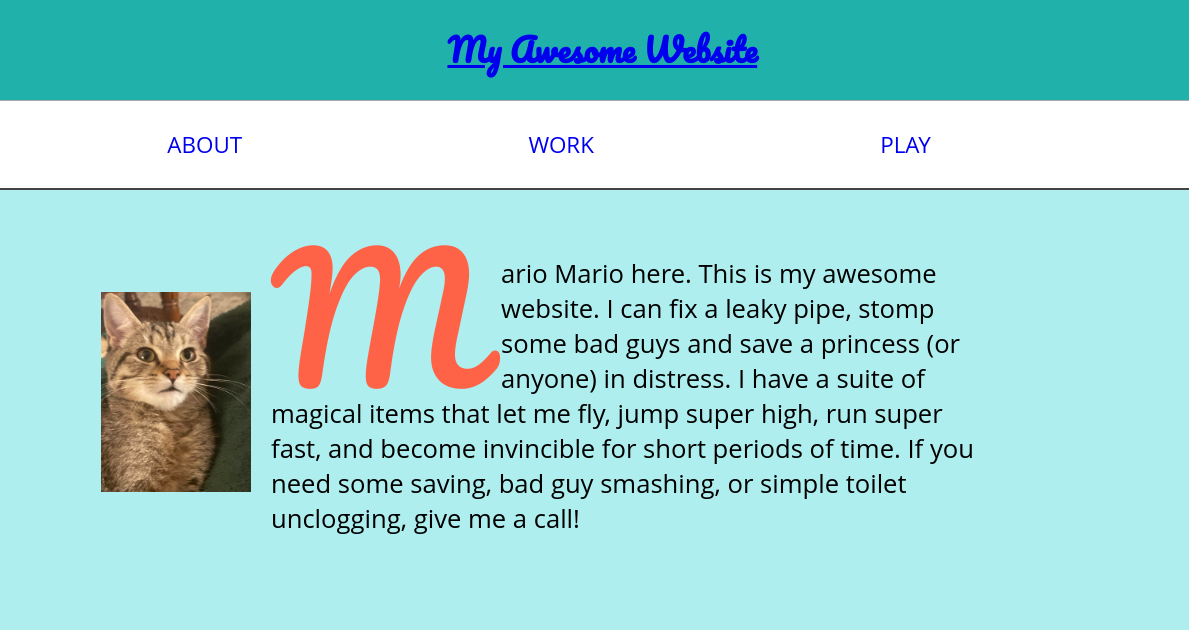
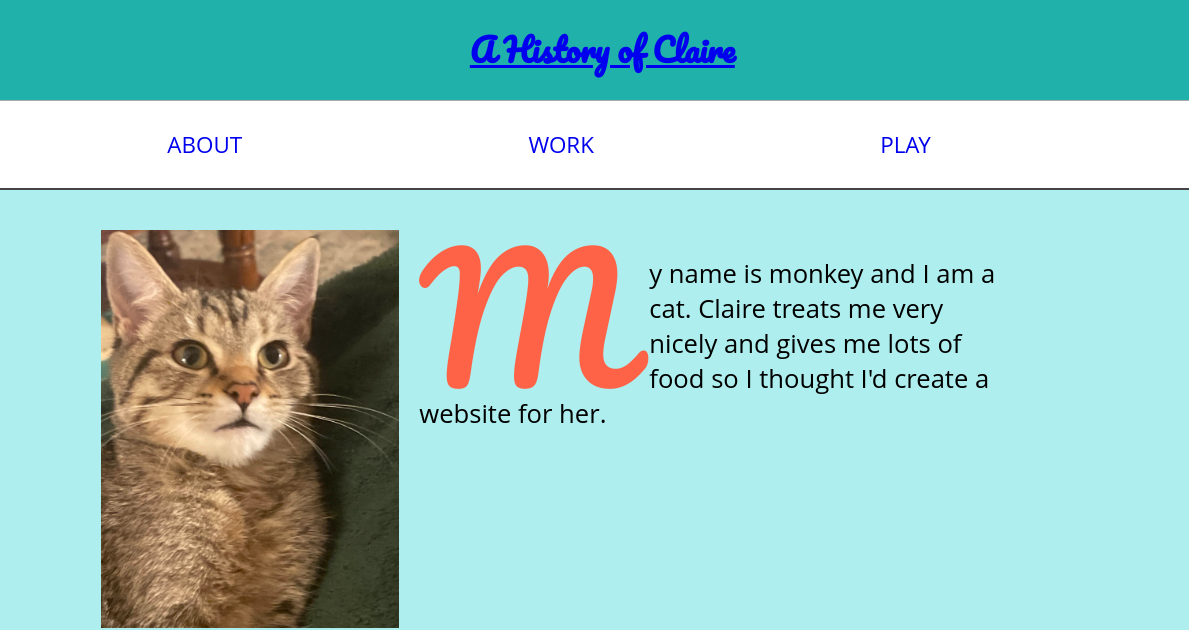
Before and after one commit to claire-sz/Claire-is-cool, a plain HTML site: page index.html in a window 1280 px wide. Shown: the top 630 px of the page, 91-1280 px from the left. Drawn offline with Linux system fonts and the light colour scheme.

Commit message:
update title/text

```diff
--- a/index.html
+++ b/index.html
@@ -2,7 +2,7 @@
 <html>
 
 <head>
-  <title>Mario Mario</title>
+  <title>Claire is Awesome</title>
   <link rel="stylesheet" type="text/css" href="style.css">
   <link rel="preconnect" href="https://fonts.gstatic.com">
   <link href="https://fonts.googleapis.com/css2?family=Pacifico&display=swap" rel="stylesheet">
@@ -11,7 +11,7 @@
 <body>
   <header>
     <a href="index.html"><img id="logo" src="images/IMG_2911.jpg" alt="Shyguy icon"></a>
-    <h1 id="name"><a href="index.html">My Awesome Website</a></h1>
+    <h1 id="name"><a href="index.html">A History of Claire</a></h1>
   </header>
 
   <nav>
@@ -27,7 +27,7 @@
           <img class="resp-img website" src="images/monkey.jpg" alt="Photo of me">
         </div>
         <div class="section-right">
-          <p id="intro-text">Mario Mario here. This is my awesome website. I can fix a leaky pipe, stomp some bad guys and save a princess (or anyone) in distress. I have a suite of magical items that let me fly, jump super high, run super fast, and become invincible for short periods of time. If you need some saving, bad guy smashing, or simple toilet unclogging, give me a call!</p>
+          <p id="intro-text">My name is monkey and I am a cat. Claire treats me very nicely and gives me lots of food so I thought I'd create a website for her.</p>
         </div>
       </div>
     </section>
```
